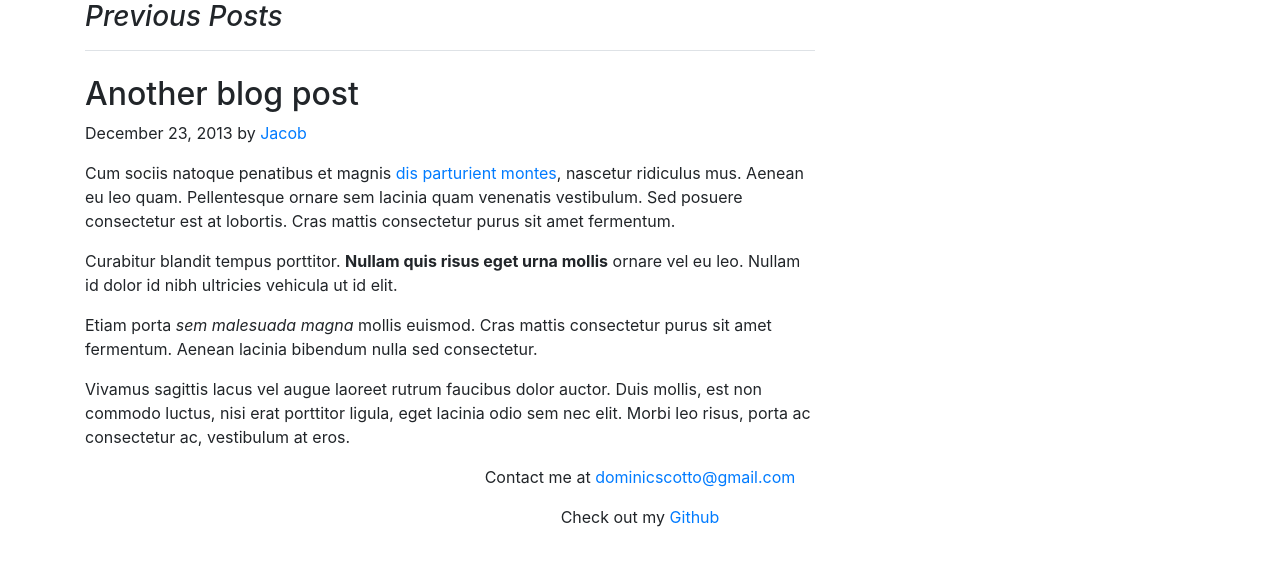
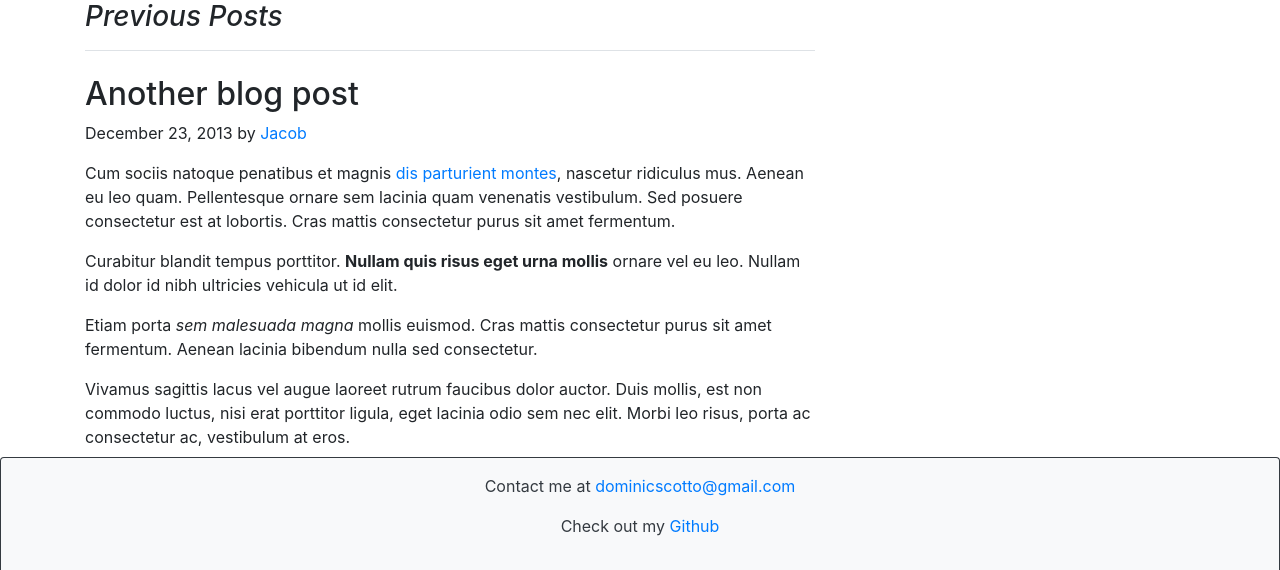
Before and after one commit to ShootPassSlam/My-Portfolio, a Django app: page /blog/ in a window 1280 px wide. Shown: the part 230-800 px from the top of the page. Run offline with Django 3.2, Linux system fonts and the light colour scheme; data that the repository does not hold is empty; some libraries are stand-ins or nearby versions.

Commit message:
adjust footer

```diff
--- a/myportfolio/settings.py
+++ b/myportfolio/settings.py
@@ -135,8 +135,8 @@ STATICFILES_DIRS = (
 AWS_S3_SECURE_URLS = False
 AWS_STORAGE_BUCKET_NAME = 'dominic.scotto.portfolio.site'
 AWS_S3_REGION_NAME = 'us-west-1'  # e.g. us-east-2
-AWS_ACCESS_KEY_ID = "AWS_ACCESS_KEY_ID"
-AWS_SECRET_ACCESS_KEY = "AWS_SECRET_ACCESS_KEY"
+AWS_ACCESS_KEY_ID = os.environ["AWS_ACCESS_KEY_ID"]
+AWS_SECRET_ACCESS_KEY = os.environ["AWS_SECRET_ACCESS_KEY"]
 # Tell django-storages the domain to use to refer to static files.
 AWS_S3_CUSTOM_DOMAIN = '%s.s3.amazonaws.com' % AWS_STORAGE_BUCKET_NAME
 # Tell the staticfiles app to use S3Boto3 storage when writing the collected static files (when
--- a/static/myportfolio/style.css
+++ b/static/myportfolio/style.css
@@ -4,3 +4,7 @@ body {
     background-repeat: no-repeat;
     background-size: cover;
 }
+
+main{
+	margin-bottom: 5rem;
+}
--- a/templates/myportfolio/base.html
+++ b/templates/myportfolio/base.html
@@ -11,7 +11,7 @@
         <script src="https://stackpath.bootstrapcdn.com/bootstrap/4.1.3/js/bootstrap.min.js" integrity="sha384-ChfqqxuZUCnJSK3+MXmPNIyE6ZbWh2IMqE241rYiqJxyMiZ6OW/JmZQ5stwEULTy" crossorigin="anonymous"></script>
         <title>Dominic Scotto Portfolio</title>
         <link rel="shortcut icon" href="{% static 'myportfolio/favicon/favicon.ico' %}">
-        <link rel="stylesheet" type="text/css" href="{% static 'myportfolio/style.css' %}">
+        <link rel="stylesheet" type="text/css" href="{% static 'myportfolio/style.css' %}?{% now 'U' %}">
         {% block additional_styles %}{% endblock %}
     </head>
     <body>
@@ -36,12 +36,12 @@
         {% block content %}{% endblock %}
         <!-- Footer Block-->
         {% block footer %}
-        <footer class="text-center row align-items-center">
-            <div class="col">
-                <p> Contact me at <a href="mailto:dominicscotto@gmail.com">dominicscotto@gmail.com</a></p>
-                <p> Check out my <a href="https://www.github.com/ShootPassSlam">Github</a></p>
-            </div>
-        </footer>
+<footer class="page-footer font-small blue fixed-bottom bg-light border-bottom-0 rounded-top border border-dark">
+<div class="footer-copyright text-center py-3 text-dark">
+<p> Contact me at <a href="mailto:dominicscotto@gmail.com">dominicscotto@gmail.com</a></p>
+<p> Check out my <a href="https://www.github.com/ShootPassSlam">Github</a></p>
+</div>
+</footer>
         {% endblock %}
     </body>
 </html>
--- a/templates/myportfolio/home.html
+++ b/templates/myportfolio/home.html
@@ -5,6 +5,7 @@
 
 {% block content %}
 <link rel="stylesheet" type="text/css" href="{% static 'myportfolio/style.css' %}?{% now 'U' %}">
+<main role="main" class="container">
 	<div class="text-center">
 		<div class="h-100 row align-items-center">
 			<main role="main" class="col">
@@ -14,4 +15,5 @@
 			</main>
 		</div>
 	</div>
+</main>
 {% endblock %}
```
Lines whose indentation alone changed are shown as unchanged.
